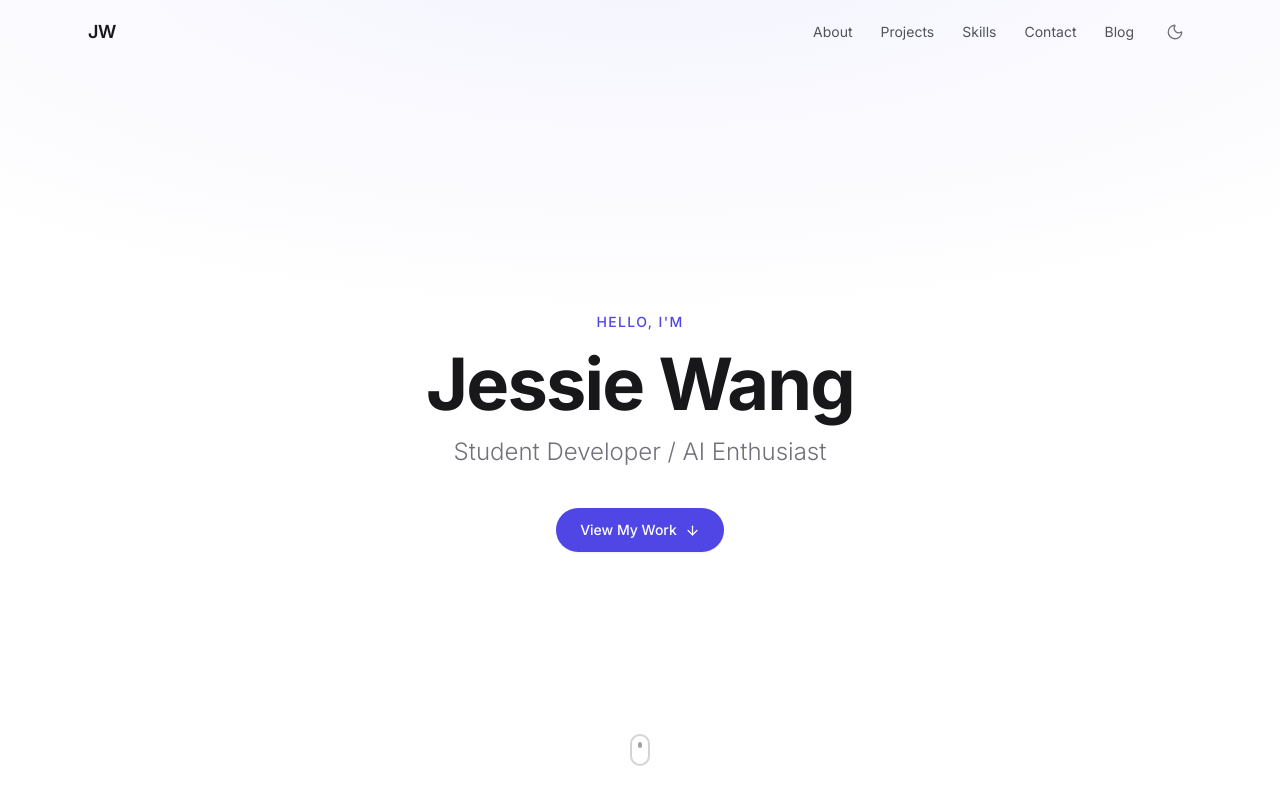
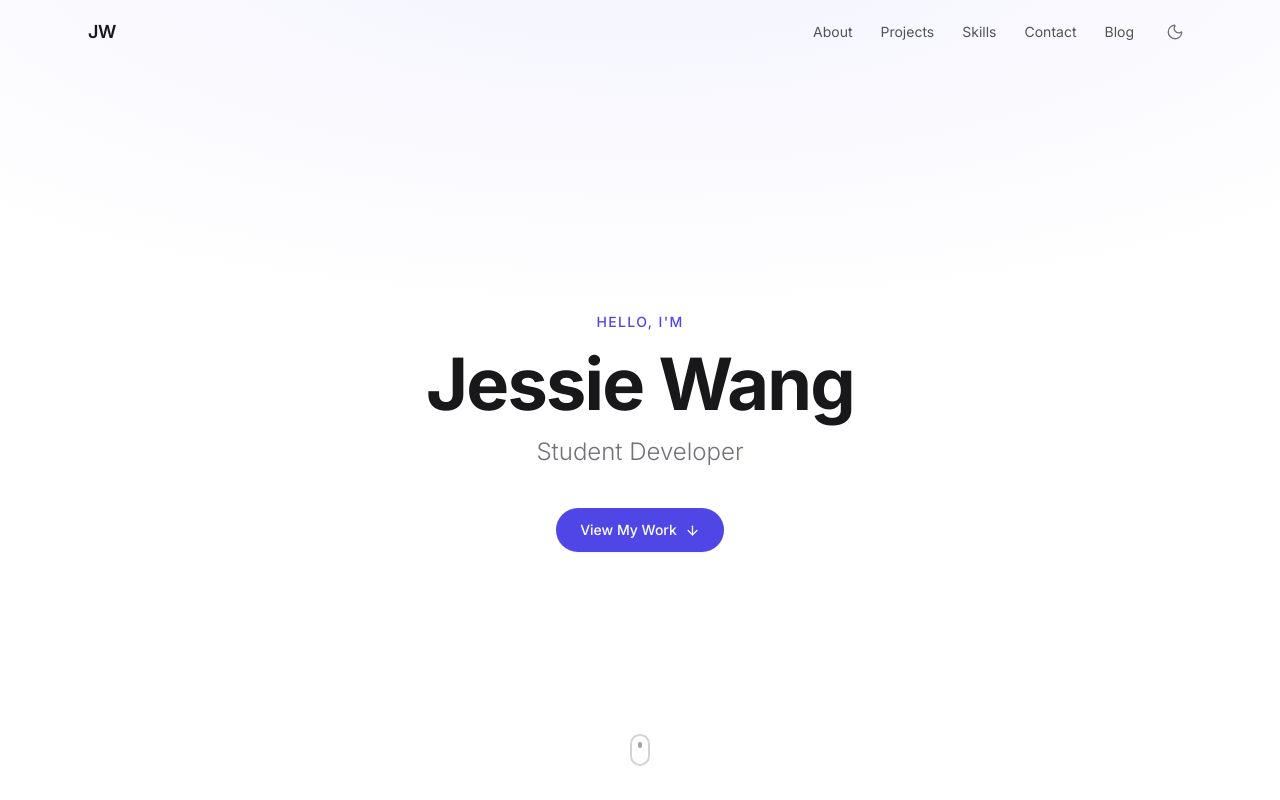
Before and after one commit to jessiezhwang/portfolio, a Next.js app in the folder portfolio/: page / in a window 1280 px wide. Shown: the top 800 px of the page. Built offline with nearby package versions, Linux system fonts and the light colour scheme.

Commit message:
update hero tagline to student developer

```diff
--- a/portfolio/src/components/sections/Hero.tsx
+++ b/portfolio/src/components/sections/Hero.tsx
@@ -44,7 +44,7 @@ export default function Hero() {
         transition={{ duration: 0.6, delay: 0.2 }}
         className="text-xl sm:text-2xl text-zinc-500 dark:text-zinc-400 font-light mb-10 max-w-xl"
       >
-        Student Developer&nbsp;/&nbsp;AI Enthusiast
+        Student Developer
       </motion.p>
 
       <motion.div
```
